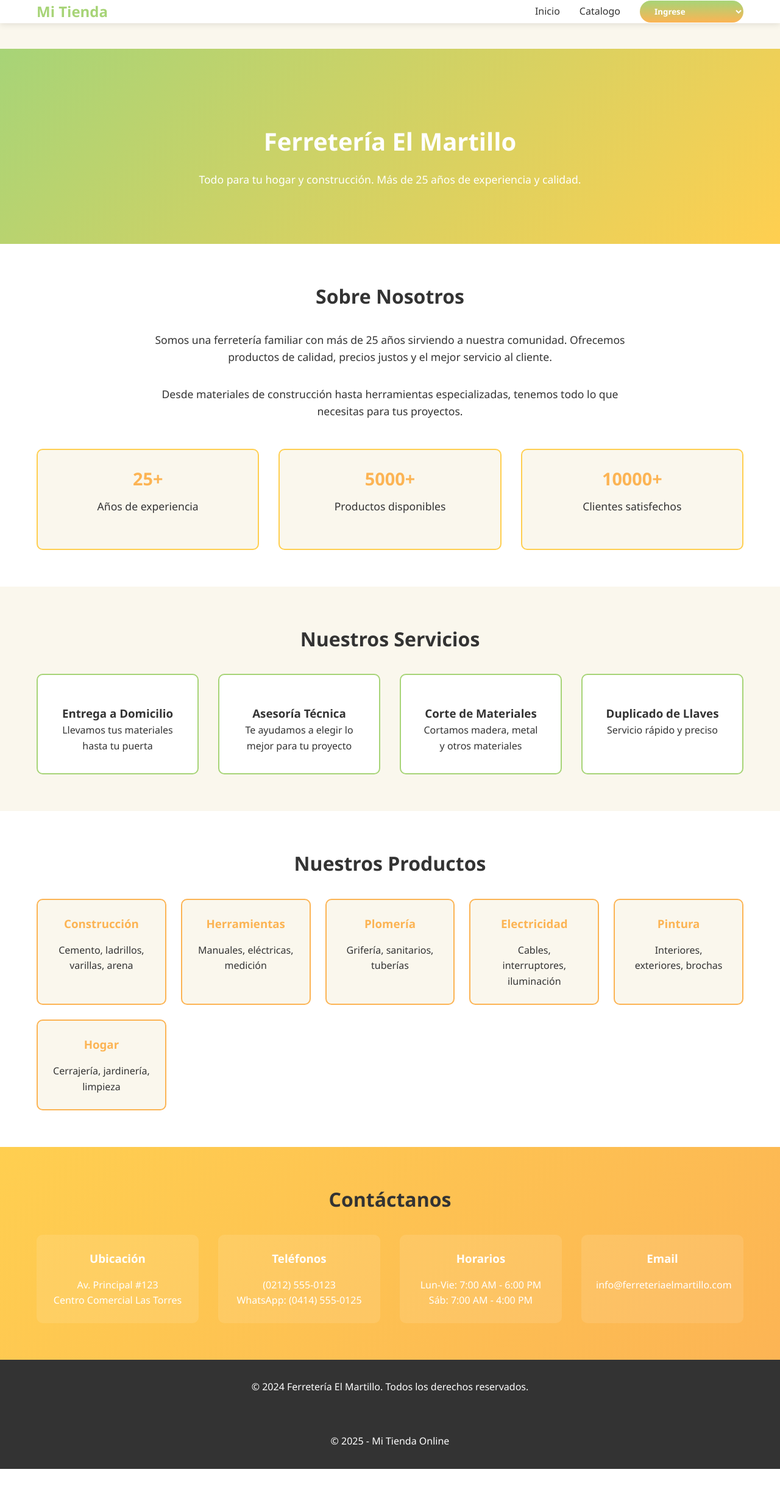
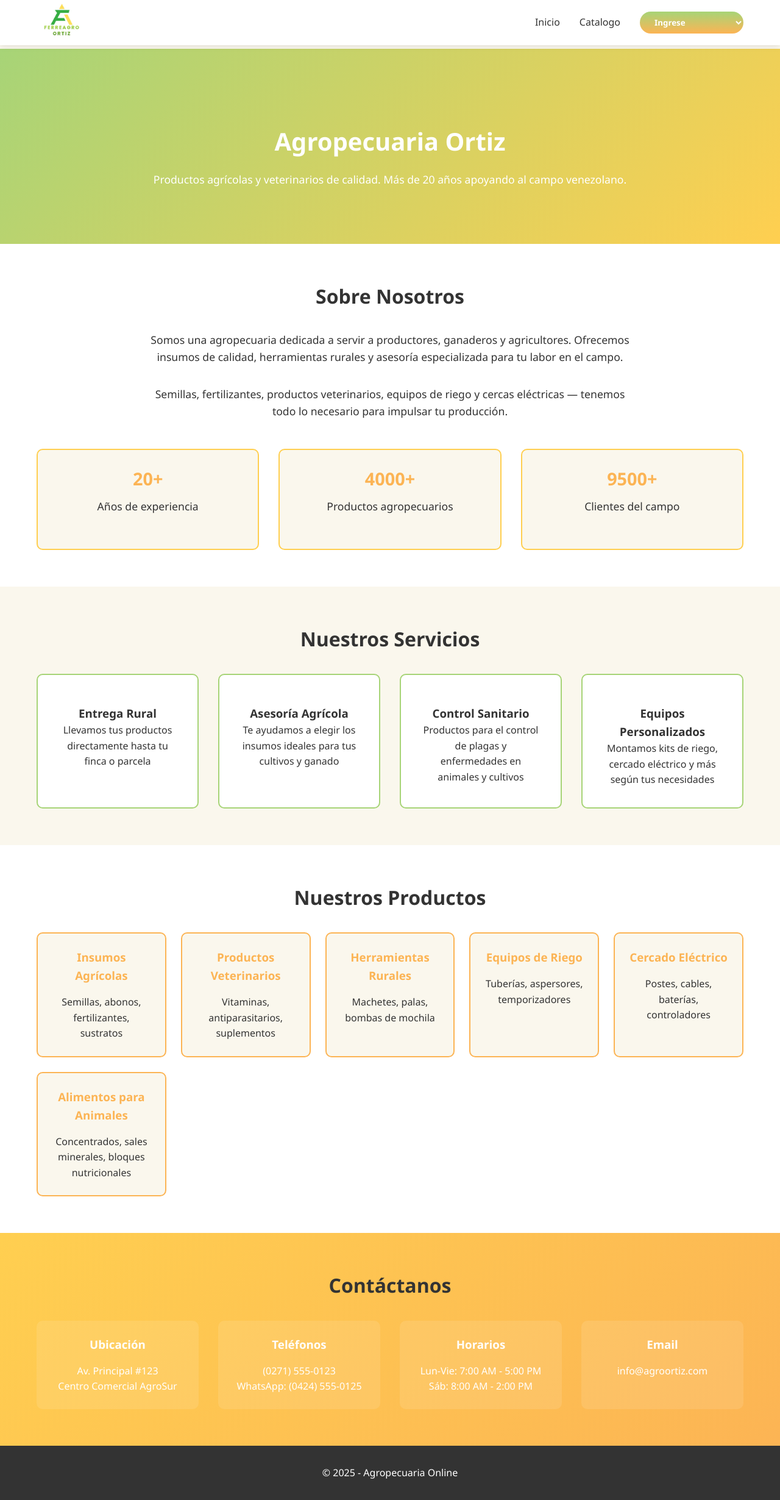
Before and after one commit to Ganterlix-Dev/ascd3, a Django app: page / in a window 1280 px wide. Shown: the whole page at 61% size. Before the commit the page ends 2409 px from the top, so only its background shows below. Run offline with Django 5.2, Linux system fonts and the light colour scheme.

Commit message:
remplazo tema

```diff
--- a/Ferreteria/templates/base.html
+++ b/Ferreteria/templates/base.html
@@ -3,7 +3,7 @@
 <head>
     <meta charset="UTF-8">
     <meta name="viewport" content="width=device-width, initial-scale=1.0">
-    <title>{% block title %}Mi Proyecto{% endblock %}</title>
+    <title>{% block title %}AGROPECUARIA{% endblock %} </title>
     <style>
         .container {
             max-width: 1200px;
@@ -263,7 +263,7 @@
     </style>
 <header>
         <nav class="container">
-            <div class="logo">Mi Tienda</div>
+            <div class="logo"><img style="width: 80px; height: auto;" src="../static/logo.jpg"></div>
             <ul class="nav-links">
             <li><a href="{% url 'home' %}">Inicio</a></li>
             <li><a href="{% url 'catalogo' %}">Catalogo</a></li>
@@ -298,7 +298,7 @@
 
     <footer>
         <div class="container">
-            <p>&copy; {{ year|default:2025 }} - Mi Tienda Online</p>
+            <p>&copy; {{ year|default:2025 }} - Agropecuaria Online</p>
         </div>
     </footer>
 
--- a/ventas/templates/catalogo.html
+++ b/ventas/templates/catalogo.html
@@ -10,13 +10,12 @@
     <meta name="viewport" content="width=device-width, initial-scale=1.0">
     {% load static %}
     <link rel="stylesheet" href="{% static 'catalogo.css' %}">
-    <title>Catálogo - Ferretería El Martillo</title>
+    <title>Catálogo - Agropecuaria Ortiz</title>
 </head>
 <body>
     <div class="header">
         <div class="header-content">
-            <h1>Ferretería El Martillo</h1>
-            <p>Todo para tu hogar y construcción. Más de 25 años de experiencia y calidad.</p>
+            <h1>Toma tu Tiempo con Ortiz</h1>
         </div>
     </div>
 
--- a/ventas/templates/detalles.html
+++ b/ventas/templates/detalles.html
@@ -8,7 +8,7 @@
       <meta name="viewport" content="width=device-width, initial-scale=1.0">
         {% load static %}
         <link rel="stylesheet" href="{% static 'detalles.css' %}">
-    <title>Ferretería El Martillo</title>
+    <title>Agropecuaria Ortiz</title>
 </head>
 <body>
 <div>
--- a/ventas/templates/home.html
+++ b/ventas/templates/home.html
@@ -2,23 +2,22 @@
 
 {% block content %}
 
-
 <!DOCTYPE html>
-<html lang="en">
+<html lang="es">
 <head>
     <meta charset="UTF-8">
     <meta name="viewport" content="width=device-width, initial-scale=1.0">
     {% load static %}
     <link rel="stylesheet" href="{% static 'home.css' %}">
-
-    <title>Ferretería El Martillo</title>
+    <title>Agropecuaria Ortiz</title>
 </head>
 <body>
+
 <!-- Hero -->
 <section id="inicio" class="hero">
     <div class="container">
-            <h1>Ferretería El Martillo</h1>
-            <p>Todo para tu hogar y construcción. Más de 25 años de experiencia y calidad.</p>
+        <h1>Agropecuaria Ortiz</h1>
+        <p>Productos agrícolas y veterinarios de calidad. Más de 20 años apoyando al campo venezolano.</p>
     </div>
 </section>
 
@@ -26,21 +25,21 @@
 <section id="nosotros" class="about">
     <div class="container">
         <h2 class="section-title">Sobre Nosotros</h2>
-            <p>Somos una ferretería familiar con más de 25 años sirviendo a nuestra comunidad. Ofrecemos productos de calidad, precios justos y el mejor servicio al cliente.</p>
-            <p>Desde materiales de construcción hasta herramientas especializadas, tenemos todo lo que necesitas para tus proyectos.</p>
+        <p>Somos una agropecuaria dedicada a servir a productores, ganaderos y agricultores. Ofrecemos insumos de calidad, herramientas rurales y asesoría especializada para tu labor en el campo.</p>
+        <p>Semillas, fertilizantes, productos veterinarios, equipos de riego y cercas eléctricas — tenemos todo lo necesario para impulsar tu producción.</p>
 
         <div class="stats">
             <div class="stat">
-                    <h3>25+</h3>
+                <h3>20+</h3>
                 <p>Años de experiencia</p>
             </div>
             <div class="stat">
-                    <h3>5000+</h3>
-                    <p>Productos disponibles</p>
+                <h3>4000+</h3>
+                <p>Productos agropecuarios</p>
             </div>
             <div class="stat">
-                    <h3>10000+</h3>
-                    <p>Clientes satisfechos</p>
+                <h3>9500+</h3>
+                <p>Clientes del campo</p>
             </div>
         </div>
     </div>
@@ -53,23 +52,23 @@
         <div class="services-grid">
             <div class="service">
                 <div class="service-icon"></div>
-                    <h3>Entrega a Domicilio</h3>
-                    <p>Llevamos tus materiales hasta tu puerta</p>
+                <h3>Entrega Rural</h3>
+                <p>Llevamos tus productos directamente hasta tu finca o parcela</p>
             </div>
             <div class="service">
                 <div class="service-icon"></div>
-                    <h3>Asesoría Técnica</h3>
-                    <p>Te ayudamos a elegir lo mejor para tu proyecto</p>
+                <h3>Asesoría Agrícola</h3>
+                <p>Te ayudamos a elegir los insumos ideales para tus cultivos y ganado</p>
             </div>
             <div class="service">
                 <div class="service-icon"></div>
-                    <h3>Corte de Materiales</h3>
-                    <p>Cortamos madera, metal y otros materiales</p>
+                <h3>Control Sanitario</h3>
+                <p>Productos para el control de plagas y enfermedades en animales y cultivos</p>
             </div>
             <div class="service">
                 <div class="service-icon"></div>
-                    <h3>Duplicado de Llaves</h3>
-                    <p>Servicio rápido y preciso</p>
+                <h3>Equipos Personalizados</h3>
+                <p>Montamos kits de riego, cercado eléctrico y más según tus necesidades</p>
             </div>
         </div>
     </div>
@@ -81,28 +80,28 @@
         <h2 class="section-title">Nuestros Productos</h2>
         <div class="products-grid">
             <div class="product">
-                    <h3>Construcción</h3>
-                    <p>Cemento, ladrillos, varillas, arena</p>
+                <h3>Insumos Agrícolas</h3>
+                <p>Semillas, abonos, fertilizantes, sustratos</p>
             </div>
             <div class="product">
-                    <h3>Herramientas</h3>
-                    <p>Manuales, eléctricas, medición</p>
+                <h3>Productos Veterinarios</h3>
+                <p>Vitaminas, antiparasitarios, suplementos</p>
             </div>
             <div class="product">
-                    <h3>Plomería</h3>
-                    <p>Grifería, sanitarios, tuberías</p>
+                <h3>Herramientas Rurales</h3>
+                <p>Machetes, palas, bombas de mochila</p>
             </div>
             <div class="product">
-                    <h3>Electricidad</h3>
-                    <p>Cables, interruptores, iluminación</p>
+                <h3>Equipos de Riego</h3>
+                <p>Tuberías, aspersores, temporizadores</p>
             </div>
             <div class="product">
-                    <h3>Pintura</h3>
-                    <p>Interiores, exteriores, brochas</p>
+                <h3>Cercado Eléctrico</h3>
+                <p>Postes, cables, baterías, controladores</p>
             </div>
             <div class="product">
-                    <h3>Hogar</h3>
-                    <p>Cerrajería, jardinería, limpieza</p>
+                <h3>Alimentos para Animales</h3>
+                <p>Concentrados, sales minerales, bloques nutricionales</p>
             </div>
         </div>
     </div>
@@ -115,30 +114,24 @@
         <div class="contact-grid">
             <div class="contact-item">
                 <h3>Ubicación</h3>
-                    <p>Av. Principal #123<br>Centro Comercial Las Torres</p>
+                <p>Av. Principal #123<br>Centro Comercial AgroSur</p>
             </div>
             <div class="contact-item">
                 <h3>Teléfonos</h3>
-                    <p>(0212) 555-0123<br>WhatsApp: (0414) 555-0125</p>
+                <p>(0271) 555-0123<br>WhatsApp: (0424) 555-0125</p>
             </div>
             <div class="contact-item">
                 <h3>Horarios</h3>
-                    <p>Lun-Vie: 7:00 AM - 6:00 PM<br>Sáb: 7:00 AM - 4:00 PM</p>
+                <p>Lun-Vie: 7:00 AM - 5:00 PM<br>Sáb: 8:00 AM - 2:00 PM</p>
             </div>
             <div class="contact-item">
                 <h3>Email</h3>
-                    <p>info@ferreteriaelmartillo.com</p>
+                <p>info@agroortiz.com</p>
             </div>
         </div>
     </div>
 </section>
 
-    <!-- Footer -->
-    <footer>
-        <div class="container">
-            <p>&copy; 2024 Ferretería El Martillo. Todos los derechos reservados.</p>
-        </div>
-    </footer>
 </body>
 </html>
 {% endblock %}
--- a/ventas/views.py
+++ b/ventas/views.py
@@ -13,13 +13,14 @@ def catalogo(request):
 
     # Lista fija de categorías definidas en tus productos
     categorias = [
-        "Herramientas",
-        "Materiales de Construcción",
-        "Pinturas",
-        "Electricidad",
-        "Fontanería",
-        "Ferretería General"
-    ]
+    "Insumos Agrícolas",
+    "Productos Veterinarios",
+    "Herramientas Rurales",
+    "Equipos de Riego",
+    "Alimentos para Animales",
+    "Cercado Eléctrico"
+]
+
 
     if categoria_nombre in categorias:
         productos = Producto.objects.filter(categoria__iexact=categoria_nombre)
```
Also changed, not shown: empleado/templates/crear_productos.html (+7 -6 lines), ventas/static/logo.ico (renamed from utils/agropecuaria/logo.ico), ventas/static/logo.jpg (renamed from utils/agropecuaria/logo.jpg). Lines whose indentation alone changed are shown as unchanged.
